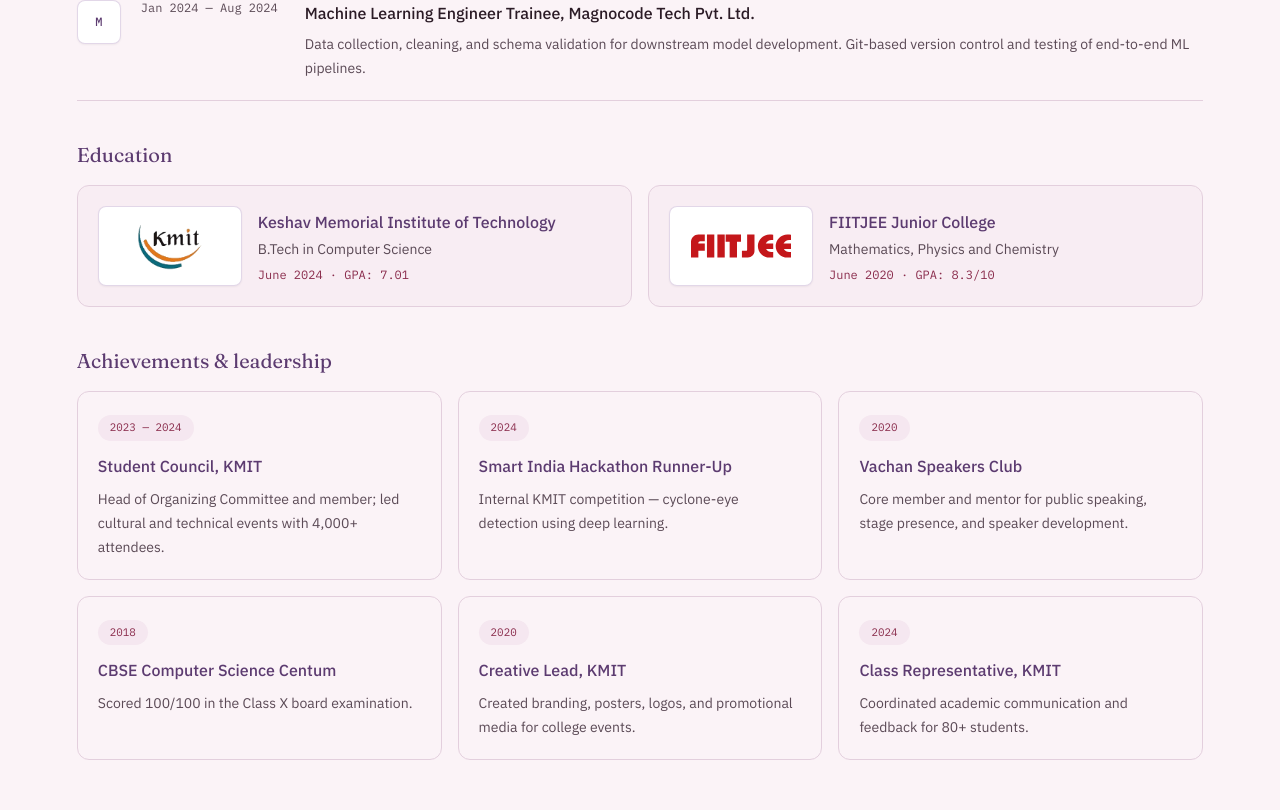
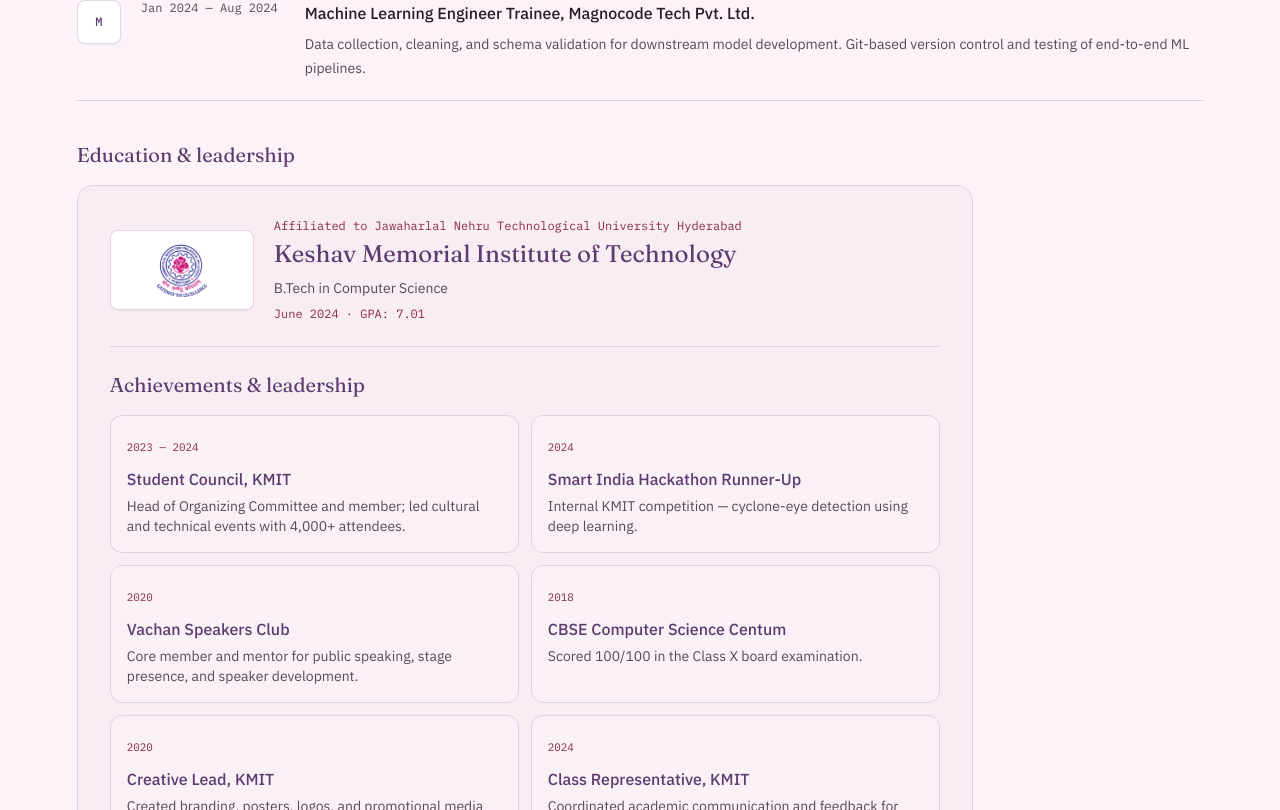
Before and after one commit to Sukt03/sukriti, a React (Vite) app: page / in a window 1280 px wide. Shown: the part 2910-3720 px from the top of the page. Built offline with nearby package versions, Linux system fonts and the light colour scheme.

Commit message:
Consolidate education and leadership card

```diff
--- a/src/components/Experience.jsx
+++ b/src/components/Experience.jsx
@@ -7,9 +7,16 @@
   return <section id="experience" className="section-shell scroll-mt-28 py-10 sm:py-12">
     <SectionHeading {...sectionMeta.experience}/>
     <div>{experience.map((item, index) => { const iiit = item.title.includes('IIIT Hyderabad'); return <RevealItem key={item.title} index={index} className="border-t border-hairline last:border-b"><article className="flex flex-col gap-3 py-5 sm:flex-row sm:gap-5"><LogoBadge mark={iiit ? 'IIITH' : 'M'} label={iiit ? 'IIIT Hyderabad' : 'Magnocode Tech'}/><div className="shrink-0 font-mono text-xs text-inkSoft sm:w-36">{item.when}</div><div className="max-w-5xl"><h3 className="mb-1.5 font-medium">{item.title}</h3><p className="text-sm leading-6 text-inkSoft">{item.description}</p></div></article></RevealItem> })}</div>
-    <h3 className="mb-4 mt-10 font-display text-xl text-purpleDeep">Education</h3>
-    <div className="grid gap-4 md:grid-cols-2">{education.map((item, index) => <RevealItem key={item.school} index={index}><article className="flex h-full items-center gap-4 rounded-xl border border-hairline bg-card/50 p-5"><LogoBadge mark={item.mark} label={item.school}/><div className="min-w-0"><h4 className="font-medium text-purpleDeep">{item.school}</h4><p className="mt-1 text-sm text-inkSoft">{item.qualification}</p><p className="mt-2 font-mono text-xs text-pinkDeep">{item.when} · {item.detail}</p></div></article></RevealItem>)}</div>
-    <h3 className="mb-4 mt-10 font-display text-xl text-purpleDeep">Achievements & leadership</h3>
-    <div className="grid gap-4 md:grid-cols-2 lg:grid-cols-3">{achievements.map((item, index) => <RevealItem key={item.title} index={index}><article className="h-full rounded-xl border border-hairline bg-paper p-5"><span className="mb-3 inline-block rounded-full bg-card px-3 py-1 font-mono text-[0.68rem] text-pinkDeep">{item.year}</span><h4 className="mb-2 font-medium text-purpleDeep">{item.title}</h4><p className="text-sm leading-6 text-inkSoft">{item.detail}</p></article></RevealItem>)}</div>
+    <h3 className="mb-4 mt-10 font-display text-xl text-purpleDeep">Education & leadership</h3>
+    <RevealItem index={0} className="max-w-4xl">
+      <article className="rounded-2xl border border-hairline bg-card/50 p-6 sm:p-8">
+        <div className="flex flex-col gap-5 border-b border-hairline pb-6 sm:flex-row sm:items-center">
+          <LogoBadge mark={education.mark} label="JNTUH"/>
+          <div><p className="mb-1 font-mono text-xs text-pinkDeep">{education.affiliation}</p><h4 className="font-display text-2xl text-purpleDeep">{education.school}</h4><p className="mt-2 text-sm text-inkSoft">{education.qualification}</p><p className="mt-2 font-mono text-xs text-pinkDeep">{education.when} · {education.detail}</p></div>
+        </div>
+        <h4 className="mb-4 mt-6 font-display text-xl text-purpleDeep">Achievements & leadership</h4>
+        <div className="grid gap-3 sm:grid-cols-2">{achievements.map((item) => <div key={item.title} className="rounded-xl border border-hairline bg-paper/80 p-4"><span className="font-mono text-[0.68rem] text-pinkDeep">{item.year}</span><h5 className="mb-1 mt-2 font-medium text-purpleDeep">{item.title}</h5><p className="text-sm leading-5 text-inkSoft">{item.detail}</p></div>)}</div>
+      </article>
+    </RevealItem>
   </section>
 }
--- a/src/components/LogoBadge.jsx
+++ b/src/components/LogoBadge.jsx
@@ -11,13 +11,12 @@
   ACE: logoPath('ace-engineering-college.svg'),
   IIITH: logoPath('iiit-hyderabad.png'),
   MU: logoPath('mahindra-university.png'),
-  KMIT: logoPath('kmit.png'),
-  FIITJEE: logoPath('fiitjee.svg'),
+  JNTUH: logoPath('jntuh.png'),
 }
 
 export default function LogoBadge({ mark, label, compact = false }) {
   const src = logos[mark]
-  const institution = ['MU', 'OU', 'ACE', 'IIITH', 'KMIT', 'FIITJEE'].includes(mark)
+  const institution = ['MU', 'OU', 'ACE', 'IIITH', 'JNTUH'].includes(mark)
   const imageSize = institution ? compact ? 'h-14 w-32 p-2' : 'h-20 w-36 p-3' : compact ? 'h-12 w-24 p-2' : 'h-16 w-28 p-2.5'
   return <span className={`inline-flex shrink-0 items-center justify-center rounded-lg border border-purple/25 bg-white shadow-sm ${src ? imageSize : compact ? 'h-8 min-w-8 px-1.5 text-[0.62rem]' : 'h-11 min-w-11 px-2 text-xs'}`} title={label} aria-label={label}>{src ? <img src={src} alt={label} className="max-h-full max-w-full object-contain"/> : <span className="font-mono font-medium tracking-tight text-purpleDeep">{mark}</span>}</span>
 }
--- a/src/data/content.js
+++ b/src/data/content.js
@@ -66,10 +66,14 @@
   { when: 'Jan 2024 — Aug 2024', title: 'Machine Learning Engineer Trainee, Magnocode Tech Pvt. Ltd.', description: 'Data collection, cleaning, and schema validation for downstream model development. Git-based version control and testing of end-to-end ML pipelines.' },
 ]
 
-export const education = [
-  { mark: 'KMIT', school: 'Keshav Memorial Institute of Technology', qualification: 'B.Tech in Computer Science', when: 'June 2024', detail: 'GPA: 7.01' },
-  { mark: 'FIITJEE', school: 'FIITJEE Junior College', qualification: 'Mathematics, Physics and Chemistry', when: 'June 2020', detail: 'GPA: 8.3/10' },
-]
+export const education = {
+  mark: 'JNTUH',
+  school: 'Keshav Memorial Institute of Technology',
+  affiliation: 'Affiliated to Jawaharlal Nehru Technological University Hyderabad',
+  qualification: 'B.Tech in Computer Science',
+  when: 'June 2024',
+  detail: 'GPA: 7.01',
+}
 
 export const achievements = [
   { year: '2023 — 2024', title: 'Student Council, KMIT', detail: 'Head of Organizing Committee and member; led cultural and technical events with 4,000+ attendees.' },
```
Also changed, not shown: public/logos/jntuh.png (added).
